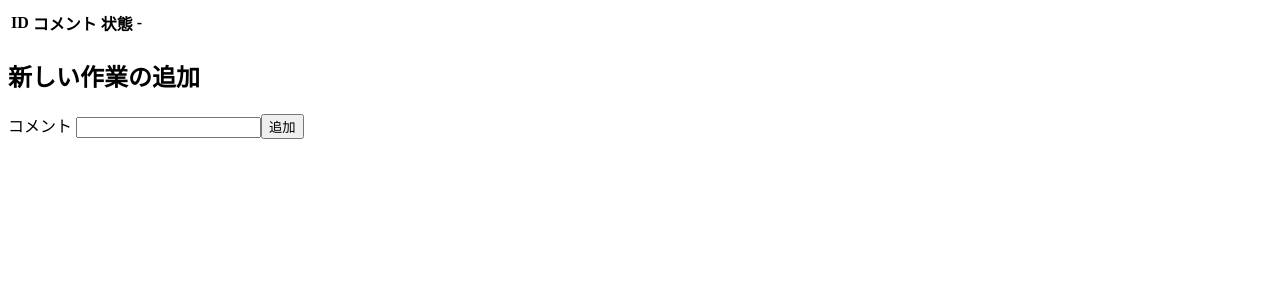
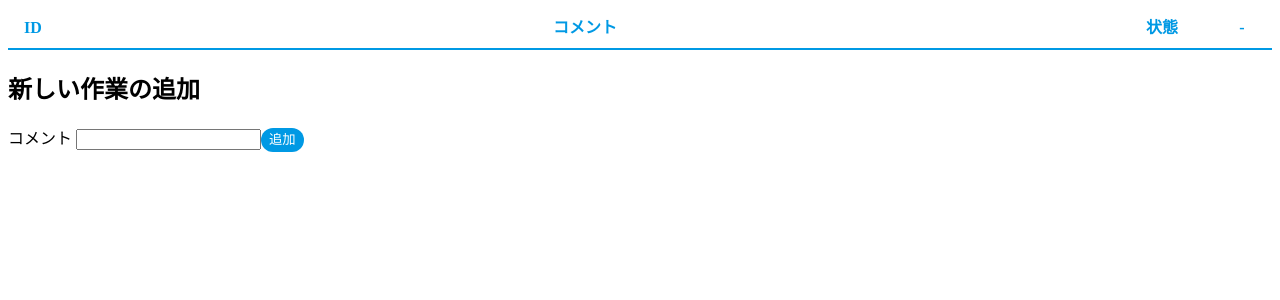
Before and after one commit to sano-suguru/vue-typescript-todoapp, a Vue app: page / in a window 1280 px wide. Shown: the top 300 px of the page. Built offline with nearby package versions, Linux system fonts and the light colour scheme.

Commit message:
[update]スタイルシートを適用

```diff
--- a/src/App.vue
+++ b/src/App.vue
@@ -69,4 +69,71 @@
 </script>
 
 <style>
+* {
+  box-sizing: border-box;
+}
+
+#app {
+  max-width: 640px;
+  margin: 0 auto;
+}
+
+table {
+  width: 100%;
+  border-collapse: collapse;
+}
+
+thead th {
+  border-bottom: 2px solid #0099e4; /*#d31c4a */
+  color: #0099e4;
+}
+
+th,
+th {
+  padding: 0 8px;
+  line-height: 40px;
+}
+
+thead th.id {
+  width: 50px;
+}
+
+thead th.state {
+  width: 100px;
+}
+
+thead th.button {
+  width: 60px;
+}
+
+tbody td.button, tbody td.state {
+  text-align: center;
+}
+
+tbody tr td,
+tbody tr th {
+  border-bottom: 1px solid #ccc;
+  transition: All 0.4s;
+}
+
+tbody tr.Done td,
+tbody tr.Done th {
+  background: #f8f8f8;
+  color: #bbb;
+}
+
+tbody tr:hover td,
+tbody tr:hover th {
+  background: #f4fbff;
+}
+
+button {
+  border: none;
+  border-radius: 20px;
+  line-height: 24px;
+  padding: 0 8px;
+  background: #0099e4;
+  color: #fff;
+  cursor: pointer;
+}
 </style>
```
